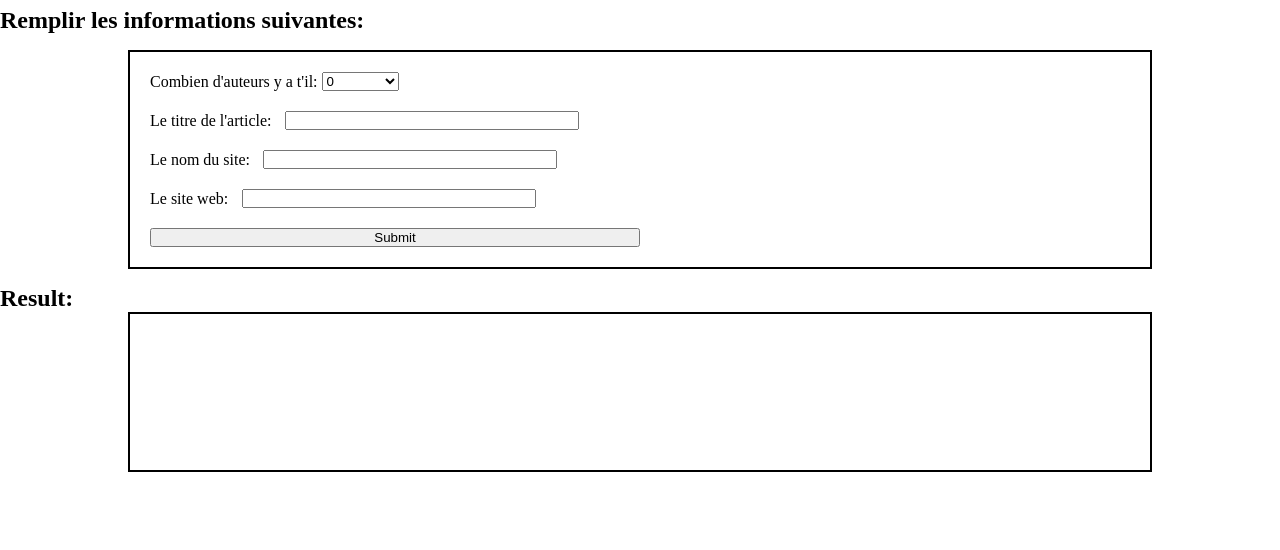
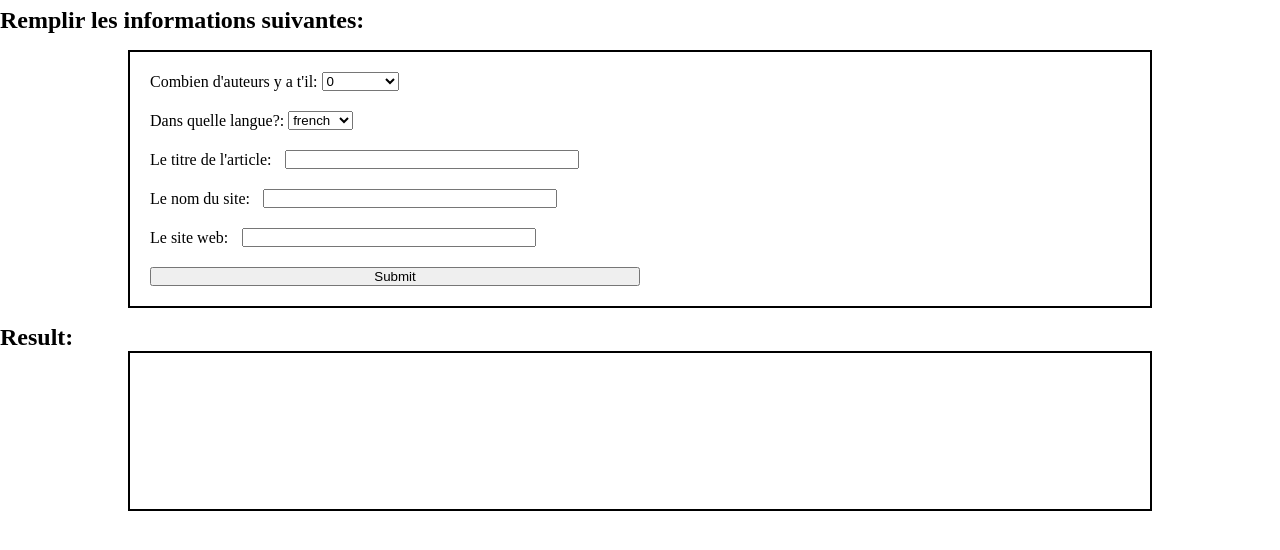
Before and after one commit to onlinemax/onlinemax.github.io, a plain HTML site: page index.html in a window 1280 px wide. Shown: the part 62-612 px from the top of the page. Drawn offline with Linux system fonts and the light colour scheme.

Commit message:
Update index.html

```diff
--- a/index.html
+++ b/index.html
@@ -15,15 +15,22 @@
       <form id="info" method="get">
           <fieldset>
             <label for="author_count">Combien d'auteurs y a t'il:&nbsp
-                <select name="author_count" id="author_count">
+              <select name="author_count" id="author_count">
                   <option value="0">0</option>
                   <option value="1">1</option>
                   <option value="2">2</option>
                   <option value="3">3 ou plus</option>
                 </select>
             </label>
-
           </fieldset>
+          <fielset>
+            <label for="lang">Dans quelle langue?:&nbsp
+              <select id="lang">
+                  <option value="fr">french</option>
+                  <option value="en">english</option>
+              </select>
+            </label>
+          </fielset>
           <fieldset class="author" id="first_name1">
             <label><p>Le prénom de l'auteur: </p><input autocomplete="off" id="nom"  type="text">
           </fieldset>
```
